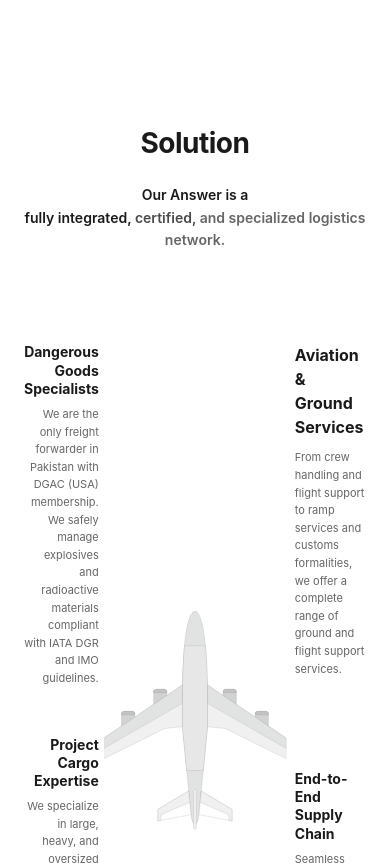
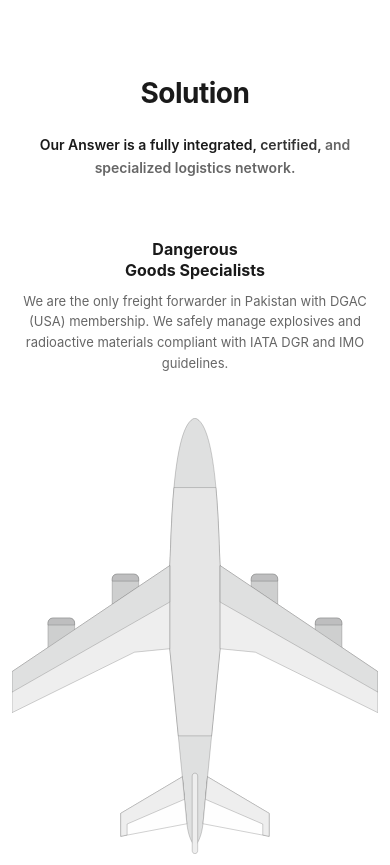
Before and after one commit to syedfaiqali/InterFred, a React (Vite) app: page / in a window 390 px wide. Shown: the part 5020-5885 px from the top of the page. Built offline with nearby package versions, Linux system fonts and the light colour scheme.

Commit message:
FaiqPrototype: Reponsive work

```diff
--- a/src/components/Answer.tsx
+++ b/src/components/Answer.tsx
@@ -95,7 +95,7 @@ const Answer: React.FC = () => {
                                 }}
                             >
                                 {word}
-                                {index === 3 && <br />}
+                                {index === 3 && <br className="desktop-br" />}
                                 {' '}
                             </span>
                         ))}
--- a/src/styles/Answer.css
+++ b/src/styles/Answer.css
@@ -66,6 +66,10 @@
   max-width: 600px;
   margin-left: auto;
   margin-right: auto;
+}
+
+.desktop-br {
+  display: block;
 }
 
 /* Text Animation Section */
@@ -186,6 +190,10 @@
 
 /* Responsive Design */
 @media (max-width: 1024px) {
+  .desktop-br {
+    display: none;
+  }
+
   .container-section {
     margin-bottom: -15%;
   }
@@ -220,10 +228,15 @@
   }
 
   .info-box-top-left,
+  .info-box-bottom-left {
+    max-width: 220px;
+    margin-right: 20px;
+  }
+
   .info-box-top-right,
-  .info-box-bottom-left,
   .info-box-bottom-right {
     max-width: 220px;
+    margin-left: 20px;
   }
 }
 
@@ -263,12 +276,27 @@
   }
 
   .plane-section {
-    min-height: 450px;
-    gap: 16px;
+    display: flex;
+    flex-direction: column;
+    align-items: center;
+    min-height: auto;
+    gap: 30px;
+  }
+
+  .plane-wrapper {
+    position: relative;
+    top: 0;
+    left: 0;
+    transform: none;
+    order: 2;
+    /* Put plane in the middle */
+    width: 100%;
+    margin: 20px 0;
   }
 
   .plane-img {
-    max-width: 550px;
+    max-width: 100%;
+    opacity: 0.8;
   }
 
   .info-box h3 {
@@ -279,11 +307,27 @@
     font-size: 12px;
   }
 
-  .info-box-top-left,
-  .info-box-top-right,
-  .info-box-bottom-left,
+  .info-box {
+    max-width: 100% !important;
+    text-align: center !important;
+    margin: 0 !important;
+    padding: 0 10px;
+  }
+
+  .info-box-top-left {
+    order: 1;
+  }
+
+  .info-box-top-right {
+    order: 3;
+  }
+
+  .info-box-bottom-left {
+    order: 4;
+  }
+
   .info-box-bottom-right {
-    max-width: 180px;
+    order: 5;
   }
 }
 
@@ -295,12 +339,12 @@
 
   .text-animation-section {
     margin-top: 60px;
-    margin-bottom: 100px;
+    margin-bottom: 60px;
   }
 
   .colored-section {
     min-height: 500px;
-    padding: 150px 12px 40px;
+    padding: 100px 12px 40px;
   }
 
   .solution-heading {
@@ -309,16 +353,8 @@
     margin-top: 40px;
   }
 
-  .container-section {
-    margin-bottom: -12%;
-  }
-
   .container-img {
     max-width: 40%;
-  }
-
-  .text-animation-section {
-    margin-bottom: 80px;
   }
 
   .main-text {
@@ -327,31 +363,14 @@
   }
 
   .plane-section {
-    min-height: 400px;
-    gap: 12px;
-  }
-
-  .plane-img {
-    max-width: 450px;
-  }
-
-  .info-box {
-    padding: 12px;
+    gap: 24px;
   }
 
   .info-box h3 {
-    font-size: 14px;
-    margin-bottom: 8px;
+    font-size: 16px;
   }
 
   .info-box p {
-    font-size: 11px;
-  }
-
-  .info-box-top-left,
-  .info-box-top-right,
-  .info-box-bottom-left,
-  .info-box-bottom-right {
-    max-width: 140px;
+    font-size: 13px;
   }
 }
```
